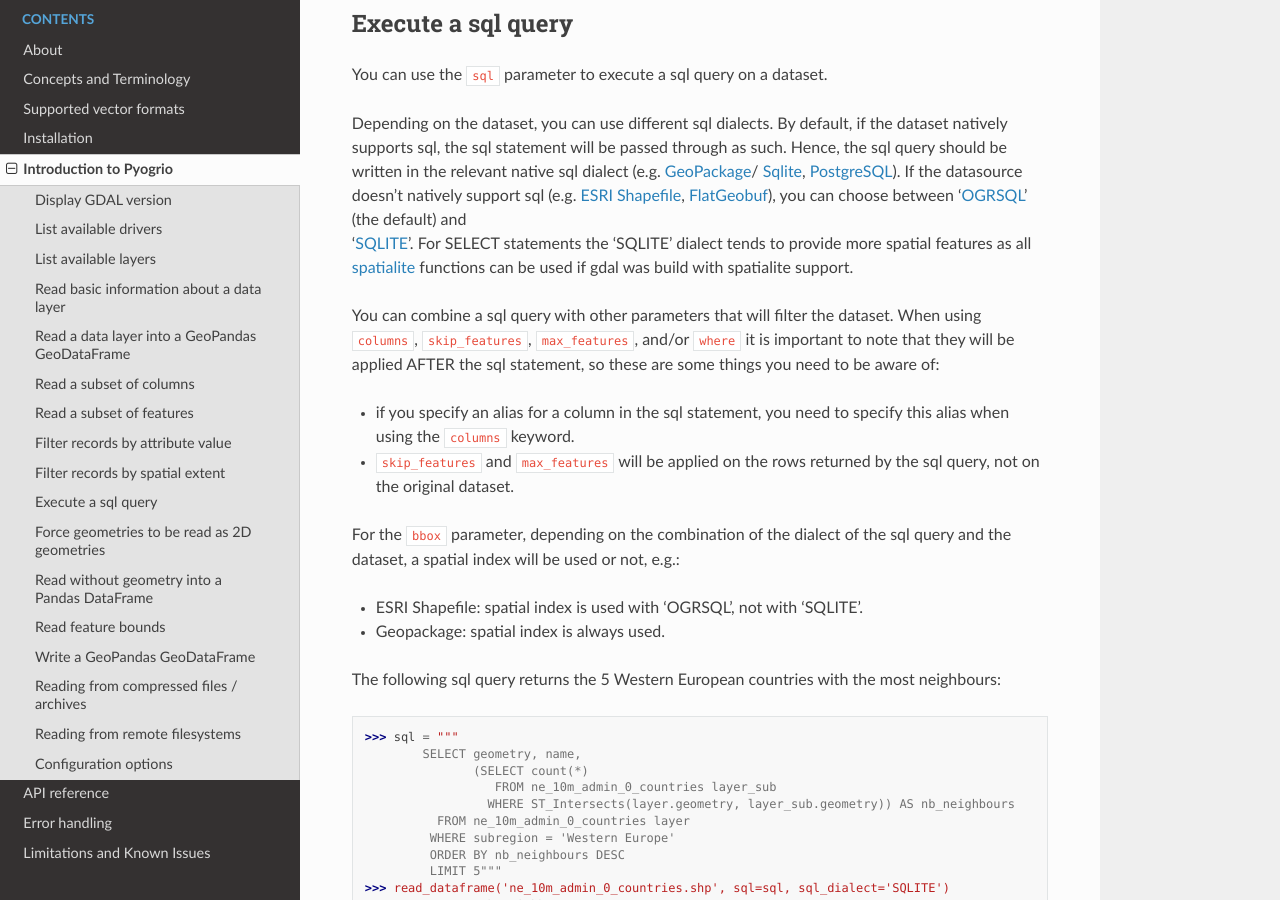
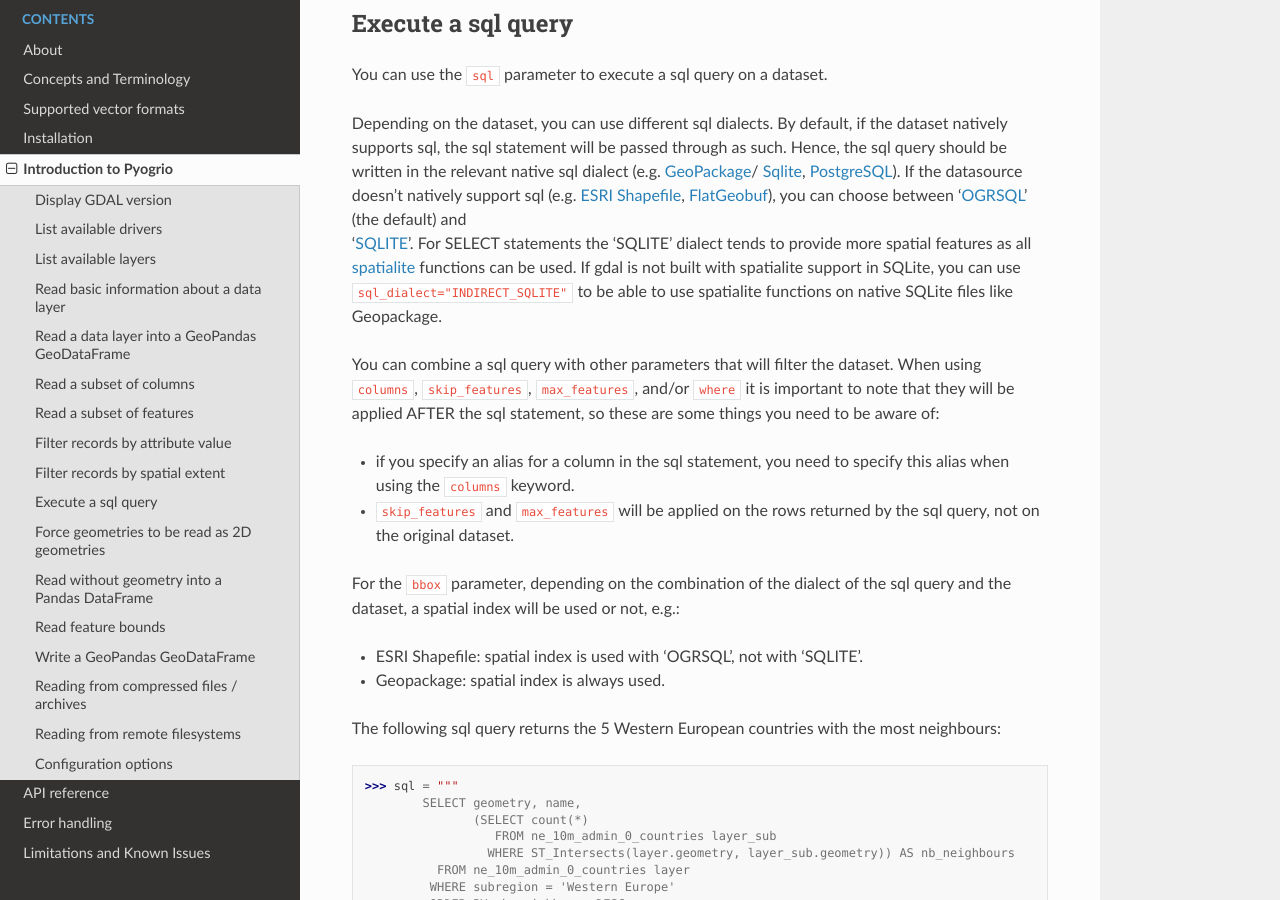
Before and after one commit to geopandas/pyogrio, a Sphinx documentation site: the page built from docs/source/introduction.md, in a window 1280 px wide and 900 px high, scrolled down 3738 px. Built offline with Sphinx 7.4.7 and the Read the Docs theme 2.0.0, drawn with Linux system fonts in a browser that asks for light colours.

Commit message:
Use INDIRECT_SQLITE dialect if no spatialite

```diff
--- a/docs/source/introduction.md
+++ b/docs/source/introduction.md
@@ -201,7 +201,9 @@ between '[OGRSQL](https://gdal.org/user/ogr_sql_dialect.html#ogr-sql-dialect)'
 For SELECT statements the 'SQLITE' dialect tends to provide more spatial
 features as all
 [spatialite](https://www.gaia-gis.it/gaia-sins/spatialite-sql-latest.html)
-functions can be used if gdal was build with spatialite support.
+functions can be used. If gdal is not built with spatialite support in SQLite,
+you can use ``sql_dialect="INDIRECT_SQLITE"`` to be able to use spatialite
+functions on native SQLite files like Geopackage.
 
 You can combine a sql query with other parameters that will filter the
 dataset. When using ``columns``, ``skip_features``, ``max_features``, and/or
```
Also changed, not shown: 1 other file.
